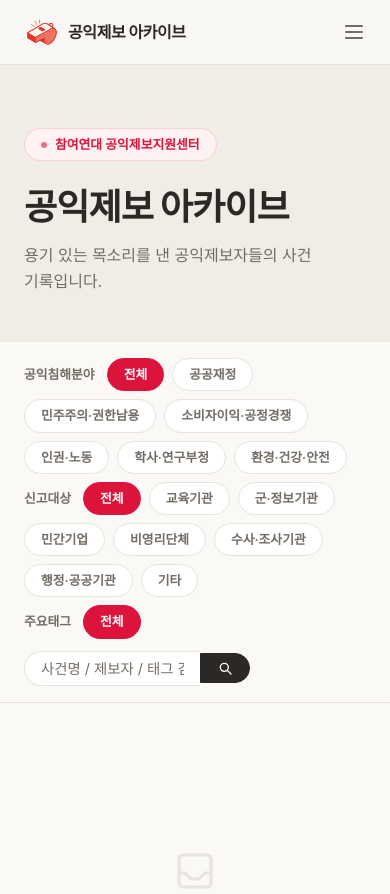
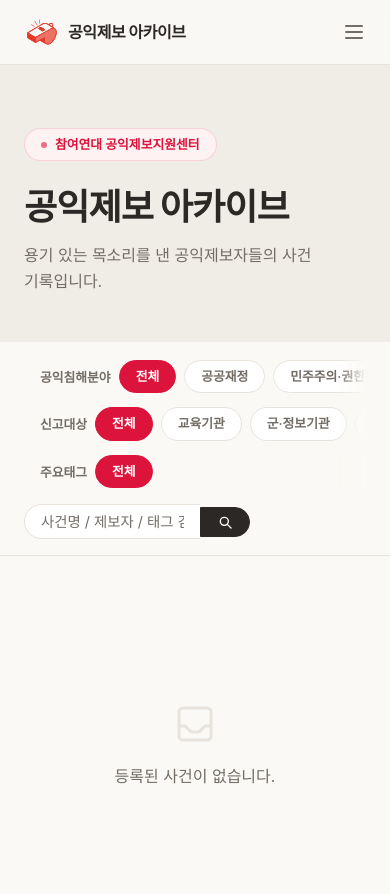
Before and after one commit to siesto-rivera/whistle, a Django app: page /cases/ in a window 390 px wide. Shown: the top 894 px of the page. Run offline with Django 4.2, Linux system fonts and the light colour scheme; data that the repository does not hold is empty; some libraries are stand-ins or nearby versions; some web fonts are replaced.

Commit message:
모바일 사건 아카이브 필터를 칩 횡스크롤 1줄 구조로 압축
공익침해분야/신고대상/주요태그 필터가 모바일(768px 이하)에서 세로로
길게 쌓여 콘텐츠를 가리는 문제를 해결. 각 분류를 라벨 고정 + 칩
가로 스크롤 1줄로 압축해 필터 전체가 3줄 + 검색창만 차지하도록 함.

Co-Authored-By: Claude Sonnet 5 <noreply@anthropic.com>

```diff
--- a/whistle/templates/whistle/public_list.html
+++ b/whistle/templates/whistle/public_list.html
@@ -3,6 +3,71 @@
 
 {% block head_title %}사건 아카이브 - 공익제보 아카이브 - 참여연대{% endblock %}
 {% block head_description %}공익제보 아카이브 - 참여연대{% endblock %}
+
+{% block extra_css %}
+<style>
+    /* ── 모바일: 필터 칩 횡스크롤 (768px 이하) ── */
+    @media (max-width: 768px) {
+        #filterSection {
+            position: static !important;
+            overflow-x: hidden;
+        }
+        .filter-groups {
+            width: 100% !important;
+            min-width: 0 !important;
+            flex: 1 1 100% !important;
+        }
+        .filter-group {
+            position: relative;
+            display: flex !important;
+            flex-direction: row !important;
+            flex-wrap: nowrap !important;
+            align-items: center !important;
+            gap: 0 !important;
+            width: 100% !important;
+            min-width: 0 !important;
+        }
+        .filter-label {
+            flex: 0 0 auto !important;
+            padding: 0 8px 0 16px !important;
+            margin: 0 !important;
+            white-space: nowrap;
+        }
+        .chip-row {
+            display: flex !important;
+            flex: 1 1 auto !important;
+            flex-wrap: nowrap !important;
+            overflow-x: auto;
+            -webkit-overflow-scrolling: touch;
+            scrollbar-width: none;
+            gap: 8px !important;
+            padding: 2px 16px 4px 0;
+            scroll-snap-type: x proximity;
+            overflow-anchor: none;
+            width: auto !important;
+            min-width: 0 !important;
+        }
+        .chip-row::-webkit-scrollbar {
+            display: none;
+        }
+        .chip {
+            flex: 0 0 auto !important;
+            white-space: nowrap !important;
+            scroll-snap-align: start;
+        }
+        .filter-group::after {
+            content: '';
+            position: absolute;
+            top: 0;
+            right: 0;
+            bottom: 0;
+            width: 28px;
+            background: linear-gradient(to left, #FAF9F5, transparent);
+            pointer-events: none;
+        }
+    }
+</style>
+{% endblock %}
 
 {% block content %}
 
@@ -24,56 +89,62 @@
 
 
 {# ══════════════════════════════════════════════ 검색 + 필터 ══ #}
-<section class="bg-beige border-b border-stone py-4 sticky top-16 z-40">
+<section id="filterSection" class="bg-beige border-b border-stone py-4 sticky top-16 z-40">
     <div class="max-w-6xl mx-auto px-6">
         <div class="flex flex-wrap justify-between items-center gap-3">
 
             {# 필터 #}
-            <div class="flex flex-col gap-2">
-                <div class="flex flex-wrap gap-2 items-center">
-                    <span class="text-xs text-smoke font-bold mr-1">공익침해분야</span>
+            <div class="filter-groups flex flex-col gap-2">
+                <div class="filter-group flex flex-wrap gap-2 items-center">
+                    <span class="filter-label text-xs text-smoke font-bold mr-1">공익침해분야</span>
+                    <div class="chip-row contents">
                         <a href="{% url 'whistle_public_list' %}{% if current_organization or current_tag %}?{% if current_organization %}organization={{ current_organization }}{% endif %}{% if current_organization and current_tag %}&{% endif %}{% if current_tag %}tag={{ current_tag|urlencode }}{% endif %}{% endif %}"
-                       class="text-xs font-semibold px-4 py-1.5 rounded-full border transition-all
-                       {% if not current_category %}bg-accent text-white border-accent{% else %}bg-white text-smoke border-stone hover:border-accent hover:text-accent{% endif %}">
+                           class="chip text-xs font-semibold px-4 py-1.5 rounded-full border transition-all
+                           {% if not current_category %}bg-accent text-white border-accent is-active{% else %}bg-white text-smoke border-stone hover:border-accent hover:text-accent{% endif %}">
                             전체
                         </a>
                         {% for value, label in categories %}
                         <a href="{% url 'whistle_public_list' %}?category={{ value }}{% if current_organization %}&organization={{ current_organization }}{% endif %}{% if current_tag %}&tag={{ current_tag|urlencode }}{% endif %}"
-                       class="text-xs font-semibold px-4 py-1.5 rounded-full border transition-all
-                       {% if current_category == value %}bg-accent text-white border-accent{% else %}bg-white text-smoke border-stone hover:border-accent hover:text-accent{% endif %}">
+                           class="chip text-xs font-semibold px-4 py-1.5 rounded-full border transition-all
+                           {% if current_category == value %}bg-accent text-white border-accent is-active{% else %}bg-white text-smoke border-stone hover:border-accent hover:text-accent{% endif %}">
                             {{ label }}
                         </a>
                         {% endfor %}
                     </div>
-                <div class="flex flex-wrap gap-2 items-center">
-                    <span class="text-xs text-smoke font-bold mr-1">신고대상</span>
+                </div>
+                <div class="filter-group flex flex-wrap gap-2 items-center">
+                    <span class="filter-label text-xs text-smoke font-bold mr-1">신고대상</span>
+                    <div class="chip-row contents">
                         <a href="{% url 'whistle_public_list' %}{% if current_category or current_tag %}?{% if current_category %}category={{ current_category }}{% endif %}{% if current_category and current_tag %}&{% endif %}{% if current_tag %}tag={{ current_tag|urlencode }}{% endif %}{% endif %}"
-                       class="text-xs font-semibold px-4 py-1.5 rounded-full border transition-all
-                       {% if not current_organization %}bg-accent text-white border-accent{% else %}bg-white text-smoke border-stone hover:border-accent hover:text-accent{% endif %}">
+                           class="chip text-xs font-semibold px-4 py-1.5 rounded-full border transition-all
+                           {% if not current_organization %}bg-accent text-white border-accent is-active{% else %}bg-white text-smoke border-stone hover:border-accent hover:text-accent{% endif %}">
                             전체
                         </a>
                         {% for value, label in organizations %}
                         <a href="{% url 'whistle_public_list' %}?organization={{ value }}{% if current_category %}&category={{ current_category }}{% endif %}{% if current_tag %}&tag={{ current_tag|urlencode }}{% endif %}"
-                       class="text-xs font-semibold px-4 py-1.5 rounded-full border transition-all
-                       {% if current_organization == value %}bg-accent text-white border-accent{% else %}bg-white text-smoke border-stone hover:border-accent hover:text-accent{% endif %}">
+                           class="chip text-xs font-semibold px-4 py-1.5 rounded-full border transition-all
+                           {% if current_organization == value %}bg-accent text-white border-accent is-active{% else %}bg-white text-smoke border-stone hover:border-accent hover:text-accent{% endif %}">
                             {{ label }}
                         </a>
                         {% endfor %}
                     </div>
-                <div class="flex flex-wrap gap-2 items-center">
-                    <span class="text-xs text-smoke font-bold mr-1">주요태그</span>
+                </div>
+                <div class="filter-group flex flex-wrap gap-2 items-center">
+                    <span class="filter-label text-xs text-smoke font-bold mr-1">주요태그</span>
+                    <div class="chip-row contents">
                         <a href="{% url 'whistle_public_list' %}{% if current_category or current_organization %}?{% if current_category %}category={{ current_category }}{% endif %}{% if current_category and current_organization %}&{% endif %}{% if current_organization %}organization={{ current_organization }}{% endif %}{% endif %}"
-                       class="text-xs font-semibold px-4 py-1.5 rounded-full border transition-all
-                       {% if not current_tag %}bg-accent text-white border-accent{% else %}bg-white text-smoke border-stone hover:border-accent hover:text-accent{% endif %}">
+                           class="chip text-xs font-semibold px-4 py-1.5 rounded-full border transition-all
+                           {% if not current_tag %}bg-accent text-white border-accent is-active{% else %}bg-white text-smoke border-stone hover:border-accent hover:text-accent{% endif %}">
                             전체
                         </a>
                         {% for tag in all_tags %}
                         <a href="{% url 'whistle_public_list' %}?tag={{ tag|urlencode }}{% if current_category %}&category={{ current_category }}{% endif %}{% if current_organization %}&organization={{ current_organization }}{% endif %}"
-                       class="text-xs font-semibold px-4 py-1.5 rounded-full border transition-all
-                       {% if current_tag == tag %}bg-accent text-white border-accent{% else %}bg-white text-smoke border-stone hover:border-accent hover:text-accent{% endif %}">
+                           class="chip text-xs font-semibold px-4 py-1.5 rounded-full border transition-all
+                           {% if current_tag == tag %}bg-accent text-white border-accent is-active{% else %}bg-white text-smoke border-stone hover:border-accent hover:text-accent{% endif %}">
                             {{ tag }}
                         </a>
                         {% endfor %}
+                    </div>
                 </div>
             </div>
 
@@ -196,3 +267,24 @@
 </section>
 
 {% endblock %}
+
+{% block extra_js %}
+<script>
+    /* 모바일 필터 칩 횡스크롤: 로드 시 활성 칩이 보이도록 스크롤 위치 보정 */
+    function alignActiveChips() {
+        document.querySelectorAll('.chip-row').forEach(function (row) {
+            var active = row.querySelector('.chip.is-active');
+            if (!active) return;
+            var rowRect = row.getBoundingClientRect();
+            var activeRect = active.getBoundingClientRect();
+            var offset = (activeRect.left - rowRect.left) + row.scrollLeft;
+            row.scrollLeft = Math.max(0, offset - 16);
+        });
+    }
+    if (document.readyState === 'complete') {
+        alignActiveChips();
+    } else {
+        window.addEventListener('load', alignActiveChips);
+    }
+</script>
+{% endblock %}
```
Lines whose indentation alone changed are shown as unchanged.
